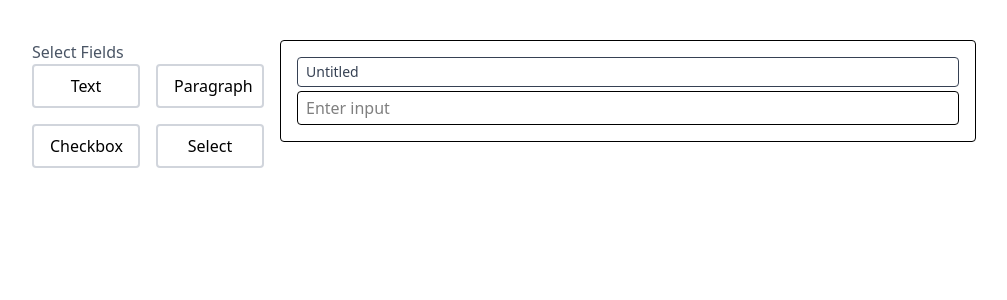
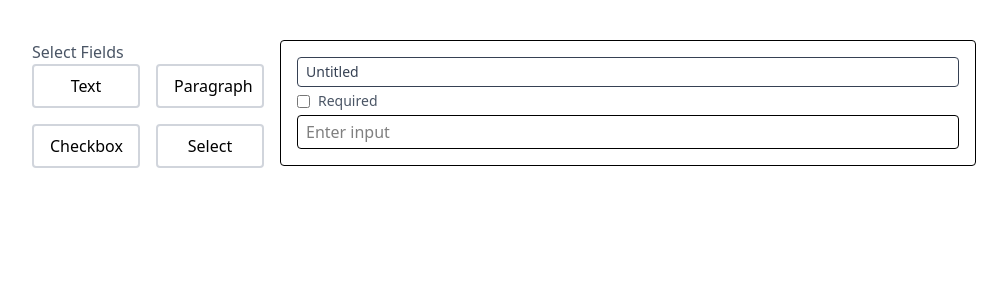
Before and after one commit to selenax/formVibes, a React (Vite) app: page / in a window 1280 px wide. Both pictures are taken after a click on the button "Text". Shown: the top 300 px of the page, without its empty margins (136-1143 px from the left). Built offline with nearby package versions, Linux system fonts and the light colour scheme.

Commit message:
feat: add required field toggle to TextField component

```diff
--- a/src/components/FieldList/TextField.jsx
+++ b/src/components/FieldList/TextField.jsx
@@ -12,7 +12,14 @@ const TextField = ({ field, onUpdate }) => {
           <span className="text-red-500 ml-2 font-bold">*</span>
         )}
       </div>
-
+      <div className="flex items-center space-x-2">
+        <input
+          type="checkbox"
+          checked={field.required}
+          onChange={(e) => onUpdate(field.id, { required: e.target.checked })}
+        />
+        <label className="text-sm text-gray-600">Required</label>
+      </div>
       <input
         type="text"
         placeholder="Enter input"
```
